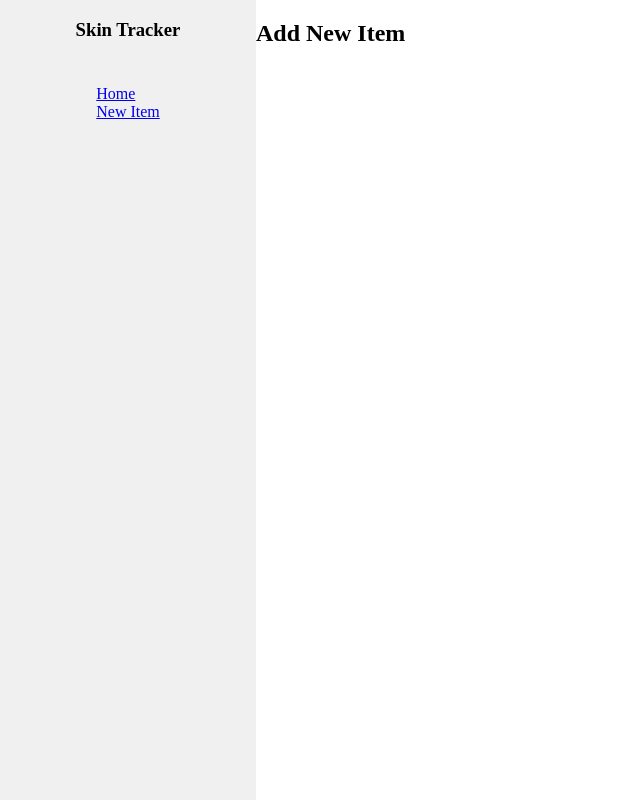
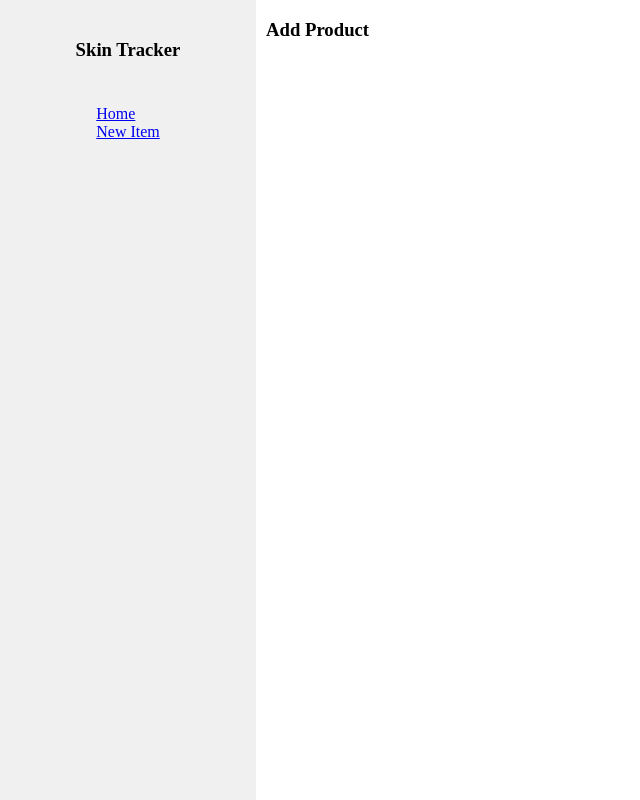
Before and after one commit to wick7/skincare_ui, a React (Create React App) app: page /new/item in a window 1280 px wide. Shown: the whole page, without its empty margins (0-640 px from the left). Built offline with nearby package versions, Linux system fonts and the light colour scheme.

Commit message:
fixed layout, added form view

```diff
--- a/src/App.js
+++ b/src/App.js
@@ -4,17 +4,26 @@ import Flex from './components/Flex'
 
 //Views
 import Dashboard from './views/Dashboard'
+import Form from './views/Form'
 
 import { BrowserRouter as Router, Switch, Route, Link } from "react-router-dom";
 
+const Container = styled(Flex)`
+  background: gray;
+  height: 100vh;
+  width: 100%;
+  overflow: auto;
+`
 const SideBar = styled(Flex)`
-    height: 100vh;
+  height: 100%;
   width: 20%;
-    background: #f0f0f0;
-`
-
-const Container = styled(Flex)`
-    height: 100%;
+  position: fixed;
+  z-index: 1;
+  top: 0;
+  left: 0;
+  background-color: #f0f0f0;
+  overflow-x: hidden;
+  padding-top: 20px;
 `
 
 const routes = [
@@ -25,7 +34,7 @@ const routes = [
     },
     {
         path: "/new/item",
-        main: () => <h2>Add New Item</h2>,
+        main: () => <Form />,
     },
 ];
 
@@ -33,7 +42,7 @@ class App extends Component {
     render() {
         return (
             <Router>
-                <Container>
+                <div>
                     <SideBar centerVertically column>
                         <h3>Skin Tracker</h3>
                         <ul style={{ listStyleType: "none", padding: 10 }}>
@@ -54,7 +63,6 @@ class App extends Component {
                             ))}
                         </Switch>
                     </SideBar>
-                    <div style={{ flex: 1 }}>
                     <Switch>
                         {routes.map((route, index) => (
                             <Route
@@ -66,7 +74,6 @@ class App extends Component {
                         ))}
                     </Switch>
                 </div>
-                </Container>
             </Router>
         );
     }
--- a/src/components/Search.js
+++ b/src/components/Search.js
@@ -3,9 +3,13 @@ import React, { useState, useEffect } from 'react';
 import TextField from '@material-ui/core/TextField';
 import Autocomplete, { createFilterOptions } from '@material-ui/lab/Autocomplete';
 import deBounce from './deBounce'
+import styled from "styled-components";
+
+const Container = styled.div`
+    margin: 20px 0;
+`
+
 const filter = createFilterOptions();
-
-
 
 export default function FreeSoloCreateOption({ data, setSearch, setPageNumber }) {
 
@@ -35,7 +39,7 @@ export default function FreeSoloCreateOption({ data, setSearch, setPageNumber })
         }
     }
     return (
-        <div>
+        <Container>
             <Autocomplete
                 value={value}
                 onChange={handleChange}
@@ -78,6 +82,6 @@ export default function FreeSoloCreateOption({ data, setSearch, setPageNumber })
                     <TextField {...params} label="Search by product name" variant="outlined" />
                 )}
             />
-        </div>
+        </Container>
     );
 }
--- a/src/components/Table.js
+++ b/src/components/Table.js
@@ -37,7 +37,7 @@ function Row(data) {
         <React.Fragment>
             <TableRow className={classes.root}>
                 <TableCell>
-                    <IconButton aria-label="expand row" size="small" onClick={() => setOpen(!open)}>
+                    <IconButton aria-label="expand row" size="medium" onClick={() => setOpen(!open)}>
                         {open ? <KeyboardArrowUpIcon /> : <KeyboardArrowDownIcon />}
                     </IconButton>
                 </TableCell>
@@ -95,7 +95,7 @@ export default function CollapsibleTable({ data, count, page, setPageNumber }) {
 
     return (
         <TableContainer component={Paper}>
-            <Table aria-label="collapsible table">
+            <Table aria-label="collapsible table" size={'small'} style={{ width: '100%' }}>
                 <TableHead>
                     <TableRow>
                         <TableCell />
--- a/src/views/Dashboard/index.js
+++ b/src/views/Dashboard/index.js
@@ -3,10 +3,11 @@ import Table from '../../components/Table'
 import Search from '../../components/Search'
 import styled from 'styled-components'
 import axios from 'axios'
+import Flex from '../../components/Flex'
 
 const Container = styled.div`
-    padding-top: 5px;
-    heigth: 100vh;
+    margin: 0 0 10px 20%;
+    padding: 0px 10px;
 `
 
 const Dashboard = () => {
--- /dev/null
+++ b/src/views/Form/index.js
@@ -0,0 +1,23 @@
+import React, { useEffect, useState } from 'react'
+import Table from '../../components/Table'
+import Search from '../../components/Search'
+import styled from 'styled-components'
+import axios from 'axios'
+import Flex from '../../components/Flex'
+
+const Container = styled.div`
+    margin: 0 0 10px 20%;
+    padding: 0px 10px;
+`
+
+const Form = () => {
+
+
+    return (
+        <Container>
+            <h3>Add Product</h3>
+        </Container>
+    )
+}
+
+export default Form
```
Lines whose indentation alone changed are shown as unchanged.
